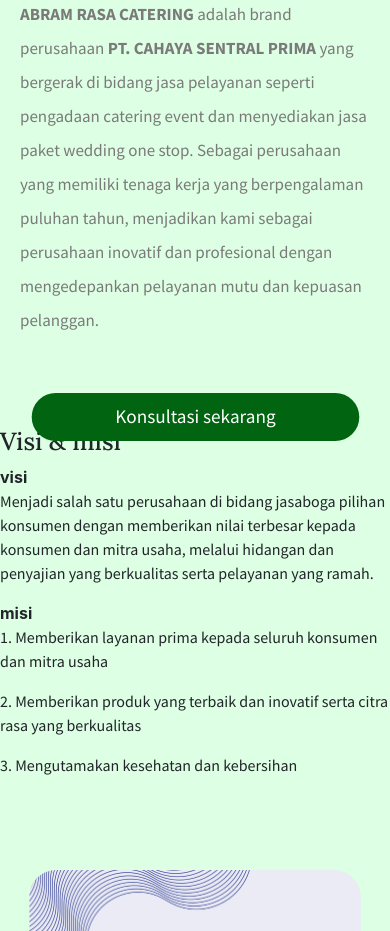
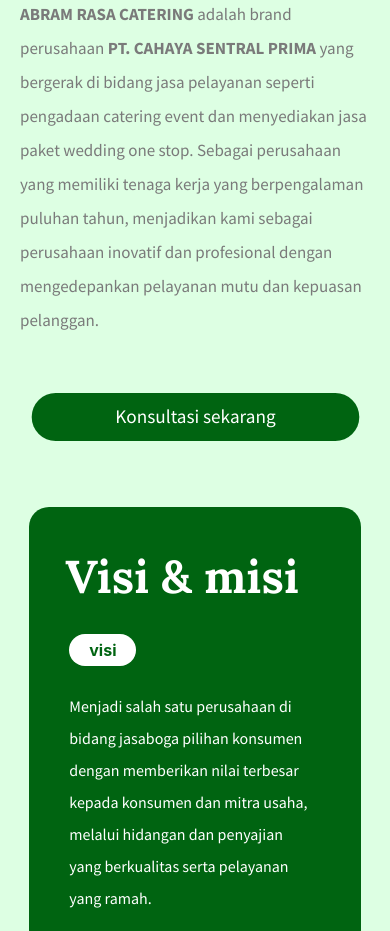
Before and after one commit to khoirulhudaa/abramrasa, a plain HTML site: page index.html in a window 390 px wide. Shown: the part 169-1100 px from the top of the page. Drawn offline with Linux system fonts and the light colour scheme; files whose address does not match are found by name.

Commit message:
Add files via upload

```diff
--- a/styles/globals.css
+++ b/styles/globals.css
@@ -838,6 +838,59 @@
   filter: brightness(70%);
 }
 
+.visi {
+  width: 85vw;
+  margin-top: 80px;
+  background-color: #006411;
+  color: white;
+  margin-left: auto;
+  margin-right: auto;
+  height: max-content;
+  border-radius: 20px;
+  padding: 22px 20px;
+}
+
+.pvisi {
+  line-height: 2em;
+}
+
+.visi h2 {
+  font-size: 46px;
+  font-weight: bold;
+  margin-top: 20px;
+  margin-left: 16px;
+  color: white;
+  margin-bottom: 10px;
+}
+
+.wrap-visimisi {
+  display: flex;
+  align-items: center;
+  width: 100%;
+}
+
+.wrap-visimisi b {
+  background-color: #ffffff;
+  color: #006411;
+  margin-right: 16px;
+  border-radius: 1000px;
+  padding: 4px 20px;
+  width: max-content;
+}
+
+.visi p {
+  width: 90%;
+}
+
+.wrap-visimisi div {
+  width: 100%;
+  padding-right: 0px;
+  display: flex;
+  flex-direction: column;
+  padding: 20px;
+  justify-content: center;
+}
+
 .wrap-sosmed img:active {
   transform: scale(0.93);
   transition: 0.2s;
--- a/styles/responsive.css
+++ b/styles/responsive.css
@@ -294,6 +294,7 @@
     .section2-left {
         width: 100%;
         display: flex;
+        margin-top: -20px;
         justify-content: center;
         align-items: center;
     }
@@ -687,6 +688,35 @@
         margin-left: 30px;
       }
 
+      .wrap-visimisi {
+        display: flex;
+        flex-direction: column;
+        align-items: center;
+        width: 100%;
+      }
+
+      .wrap-visimisi b {
+        background-color: #ffffff;
+        color: #006411;
+        margin-right: 16px;
+        border-radius: 1000px;
+        padding: 4px 20px;
+        width: max-content;
+      }
+
+      .visi p {
+        width: 96%;
+      }
+
+      .wrap-visimisi div {
+        width: 100%;
+        padding-right: 0px;
+        display: flex;
+        flex-direction: column;
+        padding: 20px;
+        justify-content: center;
+      }
+
       .wrap-sosmed {
         display: flex;
         flex-direction: column;
```
